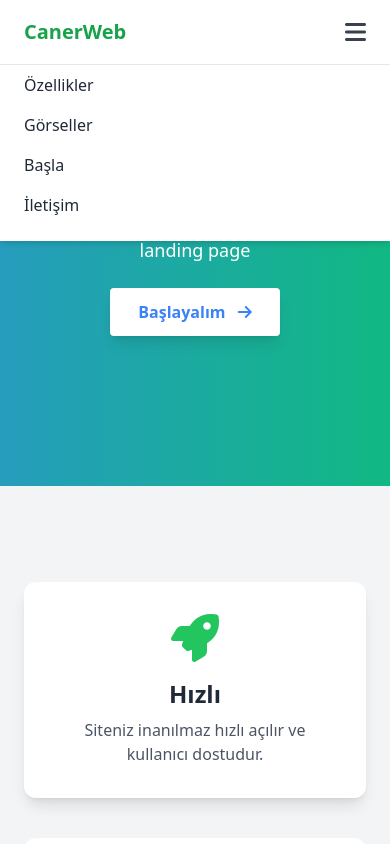
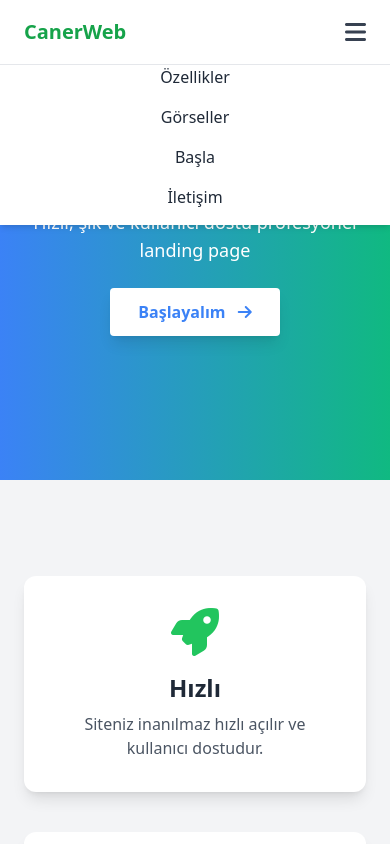
Before and after one commit to Canerr0/BenimSitem2, a plain HTML site: page index.html in a window 390 px wide. Both pictures are taken after a click on the button "Menüyü Aç/Kapat". Shown: the top 844 px of the page. Drawn offline with nearby package versions, Linux system fonts and the light colour scheme.

Commit message:
Add files via upload

```diff
--- a/index.html
+++ b/index.html
@@ -3,106 +3,69 @@
 <head>
 <meta charset="UTF-8">
 <meta name="viewport" content="width=device-width, initial-scale=1.0">
-<title>Caner Ultra Modern Web</title>
+<title>Caner Ultra Modern Landing Page</title>
 <script src="https://cdn.tailwindcss.com"></script>
 <link rel="stylesheet" href="https://cdnjs.cloudflare.com/ajax/libs/font-awesome/6.4.2/css/all.min.css"/>
-
 <style>
-html { scroll-behavior: smooth; scroll-padding-top: 80px; }
-
-/* Fade & scroll animasyonları */
-.fade-in { opacity:0; transform:translateY(20px); transition: opacity 0.8s ease-out, transform 0.8s ease-out; }
-.fade-in.visible { opacity:1; transform:translateY(0); }
-
-/* Gradient arka plan animasyonu */
-@keyframes gradientBG { 0%{background-position:0% 50%;}50%{background-position:100% 50%;}100%{background-position:0% 50%;} }
-.animated-gradient { background: linear-gradient(270deg,#10b981,#3b82f6,#8b5cf6,#f59e0b); background-size:600% 600%; animation:gradientBG 20s ease infinite; }
-
-/* Hero animasyonları */
-.hero-title { animation: bounce 2s infinite; }
-.hero-subtitle { animation: pulse 2s infinite; }
-
-/* Icon animasyonları */
-.icon-bounce { animation: bounce 2s infinite; }
-
-/* Button hover & parlayan efekt */
-.btn-hover {
-  position: relative;
-  overflow: hidden;
-  transition: transform 0.3s, background-color 0.3s;
-}
-.btn-hover:hover { transform: scale(1.05); }
-.btn-hover::after {
-  content: '';
-  position: absolute;
-  top: -50%;
-  left: -50%;
-  width: 200%;
-  height: 200%;
-  background: rgba(255,255,255,0.15);
-  transform: rotate(45deg) translate(-100%, -100%);
-  transition: transform 0.5s;
-}
-.btn-hover:hover::after {
-  transform: rotate(45deg) translate(100%, 100%);
-}
-
-/* Footer sosyal ikon hover */
-.social-icon:hover { color:#10b981; transform:scale(1.2); transition:0.3s; }
+html{scroll-behavior:smooth;scroll-padding-top:80px;}
+body{overflow-x:hidden;}
+.fade-in{opacity:0;transform:translateY(20px);transition:opacity 0.8s ease-out, transform 0.8s ease-out;}
+.fade-in.visible{opacity:1;transform:translateY(0);}
+.animated-gradient{background:linear-gradient(270deg,#10b981,#3b82f6);background-size:600% 600%;transition:background 0.3s ease;}
+.hero-title{animation:bounce 2s infinite;}
+.hero-subtitle{animation:pulse 2s infinite;}
+.icon-bounce{animation:bounce 2s infinite;}
+.btn-hover:hover{transform:scale(1.05);transition:0.3s;}
+.social-icon:hover{color:#10b981;transform:scale(1.2);transition:0.3s;}
+#bgCanvas{position:fixed;top:0;left:0;width:100%;height:100%;z-index:-1;}
 </style>
 </head>
-<body class="bg-gray-100 font-sans text-gray-800 relative overflow-x-hidden">
+<body class="bg-gray-100 font-sans text-gray-800">
 
-<!-- Particle Arka Plan -->
-<canvas id="particles-canvas" class="absolute top-0 left-0 w-full h-full -z-10"></canvas>
+<canvas id="bgCanvas"></canvas>
 
-<!-- Navbar -->
 <nav class="fixed w-full bg-white shadow-md z-50">
 <div class="max-w-7xl mx-auto px-6 py-4 flex justify-between items-center">
 <a href="#hero" class="font-bold text-xl text-green-600">CanerWeb</a>
 <div class="hidden md:flex space-x-6">
 <a href="#features" class="hover:text-green-600 transition">Özellikler</a>
-      <a href="#visual"   class="hover:text-green-600 transition">Görseller</a>
-      <a href="#cta"      class="hover:text-green-600 transition">Başla</a>
-      <a href="#contact"  class="hover:text-green-600 transition">İletişim</a>
+<a href="#visual" class="hover:text-green-600 transition">Görseller</a>
+<a href="#cta" class="hover:text-green-600 transition">Başla</a>
+<a href="#contact" class="hover:text-green-600 transition">İletişim</a>
 </div>
-    <button id="menu-btn" aria-label="Menüyü Aç/Kapat" class="md:hidden text-gray-700 focus:outline-none">
-      <i class="fas fa-bars text-2xl"></i>
-    </button>
+<button id="menu-btn" aria-label="Menüyü Aç/Kapat" class="md:hidden text-gray-700 focus:outline-none"><i class="fas fa-bars text-2xl"></i></button>
 </div>
-  <div id="mobile-menu" class="hidden md:hidden bg-white px-6 pb-4 border-t">
-    <a href="#features" class="block py-2 hover:text-green-600 transition">Özellikler</a>
-    <a href="#visual"   class="block py-2 hover:text-green-600 transition">Görseller</a>
-    <a href="#cta"      class="block py-2 hover:text-green-600 transition">Başla</a>
-    <a href="#contact"  class="block py-2 hover:text-green-600 transition">İletişim</a>
+<div id="mobile-menu" class="hidden md:hidden bg-white px-6 pb-4 border-t flex flex-col items-center space-y-4">
+<a href="#features" class="hover:text-green-600 transition">Özellikler</a>
+<a href="#visual" class="hover:text-green-600 transition">Görseller</a>
+<a href="#cta" class="hover:text-green-600 transition">Başla</a>
+<a href="#contact" class="hover:text-green-600 transition">İletişim</a>
 </div>
 </nav>
 
-<!-- Hero -->
-<header id="hero" class="animated-gradient text-white pt-24 py-36 relative overflow-hidden text-center">
-  <div data-parallax="0.3" class="max-w-3xl mx-auto px-6">
-    <h1 class="text-5xl md:text-6xl font-bold mb-4 hero-title">Ultra Modern Web Tasarım</h1>
-    <p class="text-lg md:text-xl mb-6 hero-subtitle">Hızlı, şık ve kullanıcı dostu profesyonel landing page</p>
-    <a href="#features" class="bg-white text-blue-500 font-bold py-3 px-7 rounded shadow-lg btn-hover inline-block">
+<header id="hero" class="animated-gradient text-white pt-24 py-36 relative overflow-hidden text-center" data-parallax="0.3">
+<div class="max-w-3xl mx-auto px-6">
+<h1 class="text-5xl md:text-6xl font-bold mb-4 hero-title fade-in">Ultra Modern Web Tasarım</h1>
+<p class="text-lg md:text-xl mb-6 hero-subtitle fade-in">Hızlı, şık ve kullanıcı dostu profesyonel landing page</p>
+<a href="#features" class="bg-white text-blue-500 font-bold py-3 px-7 rounded shadow-lg btn-hover fade-in inline-block">
 Başlayalım <i class="fas fa-arrow-right ml-2"></i>
 </a>
 </div>
 </header>
 
-<!-- Features -->
 <section id="features" class="py-24 bg-gray-100">
 <div class="max-w-6xl mx-auto px-6 grid md:grid-cols-3 gap-10 text-center">
-    <div class="bg-white p-8 rounded-xl shadow-lg hover:shadow-2xl btn-hover fade-in">
+<div class="bg-white p-8 rounded-xl shadow-lg hover:shadow-2xl btn-hover fade-in" data-parallax="0.1">
 <div class="text-green-500 text-5xl mb-4 icon-bounce"><i class="fas fa-rocket"></i></div>
 <h2 class="text-2xl font-bold mb-2">Hızlı</h2>
 <p class="text-gray-600">Siteniz inanılmaz hızlı açılır ve kullanıcı dostudur.</p>
 </div>
-    <div class="bg-white p-8 rounded-xl shadow-lg hover:shadow-2xl btn-hover fade-in">
+<div class="bg-white p-8 rounded-xl shadow-lg hover:shadow-2xl btn-hover fade-in" data-parallax="0.15">
 <div class="text-blue-500 text-5xl mb-4 icon-bounce"><i class="fas fa-paint-brush"></i></div>
 <h2 class="text-2xl font-bold mb-2">Estetik</h2>
 <p class="text-gray-600">Modern tasarım trendlerine uygun, göz alıcı ve sade arayüz.</p>
 </div>
-    <div class="bg-white p-8 rounded-xl shadow-lg hover:shadow-2xl btn-hover fade-in">
+<div class="bg-white p-8 rounded-xl shadow-lg hover:shadow-2xl btn-hover fade-in" data-parallax="0.2">
 <div class="text-purple-500 text-5xl mb-4 icon-bounce"><i class="fas fa-shield-alt"></i></div>
 <h2 class="text-2xl font-bold mb-2">Güvenli</h2>
 <p class="text-gray-600">Verileriniz güvenli, siteniz standartlara uygundur.</p>
@@ -110,9 +73,8 @@ html { scroll-behavior: smooth; scroll-padding-top: 80px; }
 </div>
 </section>
 
-<!-- Visual / Parallax -->
-<section id="visual" class="py-24 bg-fixed bg-center bg-cover fade-in" style="background-image:url('https://images.unsplash.com/photo-1507525428034-b723cf961d3e?auto=format&fit=crop&w=1600&q=80');">
-  <div data-parallax="0.2" class="bg-black bg-opacity-50 py-20">
+<section id="visual" class="py-24 bg-fixed bg-center bg-cover fade-in" style="background-image:url('https://images.unsplash.com/photo-1507525428034-b723cf961d3e?auto=format&fit=crop&w=1600&q=80');" data-parallax="0.05">
+<div class="bg-black bg-opacity-50 py-20">
 <div class="max-w-4xl mx-auto text-center text-white px-6">
 <h2 class="text-4xl font-bold mb-6">Görsellik & UX Önceliğimiz</h2>
 <p class="text-lg mb-10">Web siten hızlı, modern ve estetik olmalı.</p>
@@ -123,8 +85,7 @@ html { scroll-behavior: smooth; scroll-padding-top: 80px; }
 </div>
 </section>
 
-<!-- CTA -->
-<section id="cta" class="py-24 text-center fade-in">
+<section id="cta" class="py-24 text-center fade-in" data-parallax="0.1">
 <h2 class="text-4xl font-bold mb-6">Hemen Başla!</h2>
 <p class="text-gray-700 mb-8">Kendi web siteni oluşturmak için adım at ve bu ultra modern tasarımı kullan.</p>
 <a href="#contact" class="bg-blue-500 hover:bg-blue-700 text-white font-bold py-4 px-8 rounded shadow-lg btn-hover">
@@ -132,21 +93,18 @@ html { scroll-behavior: smooth; scroll-padding-top: 80px; }
 </a>
 </section>
 
-<!-- Contact Form -->
-<section id="contact" class="py-24 bg-gray-200 text-center fade-in">
+<section id="contact" class="py-24 bg-gray-200 text-center fade-in" data-parallax="0.05">
 <h2 class="text-4xl font-bold mb-6">İletişime Geç</h2>
 <p class="text-gray-700 mb-8">Sorularınız için hemen mesaj bırakın!</p>
-
 <div id="alert-success" class="hidden max-w-xl mx-auto mb-4 rounded-lg border border-green-300 bg-green-50 text-green-800 p-4">
 <i class="fa-solid fa-circle-check mr-2"></i> Mesajınız başarıyla gönderildi!
 </div>
 <div id="alert-error" class="hidden max-w-xl mx-auto mb-4 rounded-lg border border-red-300 bg-red-50 text-red-800 p-4">
 <i class="fa-solid fa-triangle-exclamation mr-2"></i> Bir hata oluştu. Lütfen tekrar deneyin.
 </div>
-
 <form id="contact-form" class="max-w-xl mx-auto grid gap-4">
 <input type="text" name="_gotcha" class="hidden" tabindex="-1" autocomplete="off"/>
-    <input type="text" name="isim"  placeholder="Adınız" required class="p-4 rounded border border-gray-300 focus:outline-none focus:ring-2 focus:ring-green-400"/>
+<input type="text" name="isim" placeholder="Adınız" required class="p-4 rounded border border-gray-300 focus:outline-none focus:ring-2 focus:ring-green-400"/>
 <input type="email" name="email" placeholder="Email" required class="p-4 rounded border border-gray-300 focus:outline-none focus:ring-2 focus:ring-green-400"/>
 <textarea name="mesaj" placeholder="Mesajınız" rows="4" required class="p-4 rounded border border-gray-300 focus:outline-none focus:ring-2 focus:ring-green-400"></textarea>
 <button id="submit-btn" type="submit" class="bg-green-500 hover:bg-green-700 text-white font-bold py-3 px-6 rounded shadow-lg btn-hover disabled:opacity-60 disabled:cursor-not-allowed">
@@ -155,7 +113,6 @@ html { scroll-behavior: smooth; scroll-padding-top: 80px; }
 </form>
 </section>
 
-<!-- Footer -->
 <footer class="bg-gray-900 text-gray-400 py-8 text-center fade-in">
 <p>© 2025 Caner Teper. Tüm hakları saklıdır.</p>
 <div class="flex justify-center space-x-4 mt-4">
@@ -165,144 +122,71 @@ html { scroll-behavior: smooth; scroll-padding-top: 80px; }
 </div>
 </footer>
 
-<!-- Confetti JS -->
-<script src="https://cdn.jsdelivr.net/npm/canvas-confetti@1.6.0/dist/confetti.browser.min.js"></script>
-
-<!-- Scripts -->
 <script>
-  // Fade-in
-  const faders = document.querySelectorAll('.fade-in');
-  const appearOptions = { threshold:0.1 };
-  const appearOnScroll = new IntersectionObserver((entries, observer)=>{
-    entries.forEach(entry=>{
-      if(entry.isIntersecting){
-        entry.target.classList.add('visible');
-        observer.unobserve(entry.target);
-      }
-    });
-  }, appearOptions);
+const faders=document.querySelectorAll('.fade-in');
+const appearOptions={threshold:0.1};
+const appearOnScroll=new IntersectionObserver((entries,observer)=>{
+entries.forEach(entry=>{if(entry.isIntersecting){entry.target.classList.add('visible');observer.unobserve(entry.target);}});
+},appearOptions);
 faders.forEach(fader=>appearOnScroll.observe(fader));
 
-  // Hamburger
-  const menuBtn = document.getElementById('menu-btn');
-  const mobileMenu = document.getElementById('mobile-menu');
+const menuBtn=document.getElementById('menu-btn');
+const mobileMenu=document.getElementById('mobile-menu');
 menuBtn.addEventListener('click',()=>{
 mobileMenu.classList.toggle('hidden');
-    document.body.style.overflow = mobileMenu.classList.contains('hidden') ? '' : 'hidden';
+document.body.style.overflow=mobileMenu.classList.contains('hidden')?'':'hidden';
 });
 mobileMenu.querySelectorAll('a').forEach(a=>a.addEventListener('click',()=>mobileMenu.classList.add('hidden')));
 
-  // Formspree AJAX + Confetti
-  const form = document.getElementById('contact-form');
-  const btn  = document.getElementById('submit-btn');
-  const ok   = document.getElementById('alert-success');
-  const err  = document.getElementById('alert-error');
-
-  form.addEventListener('submit', async (e)=>{
-    e.preventDefault();
-    ok.classList.add('hidden');
-    err.classList.add('hidden');
-    btn.disabled = true;
-    const originalText = btn.textContent;
-    btn.textContent = 'Gönderiliyor...';
-
-    const formData = new FormData(form);
-    try {
-      const ENDPOINT_URL = 'https://formspree.io/f/xvgqyagb';
-      const response = await fetch(ENDPOINT_URL, {
-        method: 'POST',
-        body: formData,
-        headers: { 'Accept': 'application/json' }
-      });
-      if (response.ok) {
-        ok.classList.remove('hidden');
-        form.reset();
-        confetti({ particleCount: 100, spread: 70, origin: { y: 0.6 } });
-      } else { err.classList.remove('hidden'); }
-    } catch(e) { err.classList.remove('hidden'); }
-    finally { btn.disabled = false; btn.textContent = originalText; }
+const form=document.getElementById('contact-form');
+const btn=document.getElementById('submit-btn');
+const ok=document.getElementById('alert-success');
+const err=document.getElementById('alert-error');
+form.addEventListener('submit',async e=>{
+e.preventDefault();ok.classList.add('hidden');err.classList.add('hidden');btn.disabled=true;
+const originalText=btn.textContent; btn.textContent='Gönderiliyor...';
+const formData=new FormData(form);
+try{
+const ENDPOINT_URL='https://formspree.io/f/xvgqyagb';
+const response=await fetch(ENDPOINT_URL,{method:'POST',body:formData,headers:{'Accept':'application/json'}});
+if(response.ok){ok.classList.remove('hidden');form.reset();}else{err.classList.remove('hidden');}
+}catch(e){err.classList.remove('hidden');}finally{btn.disabled=false;btn.textContent=originalText;}
 });
 
-  // Parallax Effect
-  const parallaxElems = document.querySelectorAll('[data-parallax]');
-  window.addEventListener('scroll', () => {
-    const scrollTop = window.pageYOffset;
-    parallaxElems.forEach(el => {
-      const speed = parseFloat(el.getAttribute('data-parallax'));
-      el.style.transform = `translateY(${scrollTop * speed}px)`;
-    });
-  });
+// Parallax
+const parallaxElems=document.querySelectorAll('[data-parallax]');
+function updateParallax(){
+const scrollTop=window.pageYOffset;
+parallaxElems.forEach(el=>{let speed=parseFloat(el.getAttribute('data-parallax'));if(window.innerWidth<=768)speed*=0.5;el.style.transform=`translateY(${scrollTop*speed}px)`;});
+}
+window.addEventListener('scroll',updateParallax);
+window.addEventListener('resize',updateParallax);
 
-  // Particle Background + Mouse Interaction
-  const canvas = document.getElementById('particles-canvas');
-  const ctx = canvas.getContext('2d');
-  let particlesArray = [];
-  let mouse = { x: canvas.width/2, y: canvas.height/2 };
-
-  function resizeCanvas() {
-    canvas.width = window.innerWidth;
-    canvas.height = window.innerHeight;
-  }
-  window.addEventListener('resize', resizeCanvas);
-  resizeCanvas();
-
-  window.addEventListener('mousemove', (e) => { mouse.x = e.clientX; mouse.y = e.clientY; });
-
-  class Particle {
-    constructor() {
-      this.x = Math.random()*canvas.width;
-      this.y = Math.random()*canvas.height;
-      this.size = Math.random()*3+1;
-      this.speedX = (Math.random()-0.5)*0.5;
-      this.speedY = (Math.random()-0.5)*0.5;
-    }
-    update() {
-      this.x += this.speedX;
-      this.y += this.speedY;
-      if(this.x<0||this.x>canvas.width)this.speedX*=-1;
-      if(this.y<0||this.y>canvas.height)this.speedY*=-1;
-    }
-    draw() {
-      ctx.fillStyle='rgba(255,255,255,0.5)';
-      ctx.beginPath();
-      ctx.arc(this.x,this.y,this.size,0,Math.PI*2);
-      ctx.fill();
-    }
-  }
-
-  function initParticles() {
-    particlesArray = [];
-    const number = Math.floor((canvas.width*canvas.height)/8000);
-    for(let i=0;i<number;i++) particlesArray.push(new Particle());
-  }
-  initParticles();
-
+// Particle background
+const canvas=document.getElementById('bgCanvas');
+const ctx=canvas.getContext('2d');
+canvas.width=innerWidth;canvas.height=innerHeight;
+class Particle{constructor(){this.x=Math.random()*canvas.width;this.y=Math.random()*canvas.height;this.size=Math.random()*2+1;this.speedX=(Math.random()-0.5)*0.5;this.speedY=(Math.random()-0.5)*0.5;}
+update(){this.x+=this.speedX;this.y+=this.speedY;if(this.x<0||this.x>canvas.width)this.speedX*=-1;if(this.y<0||this.y>canvas.height)this.speedY*=-1;}
+draw(){ctx.beginPath();ctx.arc(this.x,this.y,this.size,0,Math.PI*2);ctx.fillStyle='rgba(255,255,255,0.6)';ctx.fill();}}
+const particlesArray=[];for(let i=0;i<100;i++){particlesArray.push(new Particle());}
+let mouse={x:canvas.width/2,y:canvas.height/2};
+window.addEventListener('mousemove',e=>{mouse.x=e.clientX;mouse.y=e.clientY;});
 function drawInteractiveParticles(){
 ctx.clearRect(0,0,canvas.width,canvas.height);
-    particlesArray.forEach(p=>{
-      p.update(); p.draw();
-      const dx = p.x - mouse.x;
-      const dy = p.y - mouse.y;
-      const distance = Math.sqrt(dx*dx + dy*dy);
-      if(distance<150){
-        ctx.strokeStyle = `rgba(255,255,255,${1-distance/150})`;
-        ctx.lineWidth=1;
-        ctx.beginPath();
-        ctx.moveTo(p.x,p.y);
-        ctx.lineTo(mouse.x,mouse.y);
-        ctx.stroke();
-      }
-    });
-    ctx.beginPath();
-    const gradient = ctx.createRadialGradient(mouse.x,mouse.y,0,mouse.x,mouse.y,100);
-    gradient.addColorStop(0,'rgba(255,255,255,0.2)');
-    gradient.addColorStop(1,'rgba(255,255,255,0)');
-    ctx.fillStyle = gradient;
-    ctx.arc(mouse.x,mouse.y,100,0,Math.PI*2);
-    ctx.fill();
-    requestAnimationFrame(drawInteractiveParticles);
-  }
+particlesArray.forEach(p=>{p.update();p.draw();
+const dx=p.x-mouse.x;const dy=p.y-mouse.y;const distance=Math.sqrt(dx*dx+dy*dy);
+if(distance<150){ctx.strokeStyle=`rgba(255,255,255,${1-distance/150})`;ctx.beginPath();ctx.moveTo(p.x,p.y);ctx.lineTo(mouse.x,mouse.y);ctx.stroke();}});
+requestAnimationFrame(drawInteractiveParticles);}
 drawInteractiveParticles();
+window.addEventListener('resize',()=>{canvas.width=innerWidth;canvas.height=innerHeight;});
+
+// Scroll ile gradient değişimi
+const hero = document.getElementById('hero');
+const colors = [['#10b981','#3b82f6'],['#3b82f6','#8b5cf6'],['#8b5cf6','#f59e0b'],['#f59e0b','#10b981']];
+function lerpColor(a,b,t){const ah=parseInt(a.replace('#',''),16),bh=parseInt(b.replace('#',''),16);const ar=(ah>>16)&0xff,ag=(ah>>8)&0xff,ab=ah&0xff;const br=(bh>>16)&0xff,bg=(bh>>8)&0xff,bb=bh&0xff;const rr=Math.round(ar+(br-ar)*t),rg=Math.round(ag+(bg-ag)*t),rb=Math.round(ab+(bb-ab)*t);return `rgb(${rr},${rg},${rb})`;}
+window.addEventListener('scroll', ()=>{const scrollPerc=window.scrollY/(document.body.scrollHeight-window.innerHeight);const index=Math.floor(scrollPerc*(colors.length-1));const t=(scrollPerc*(colors.length-1))-index;const color1=lerpColor(colors[index][0],colors[index+1][0],t);const color2=lerpColor(colors[index][1],colors[index+1][1],t);hero.style.background=`linear-gradient(270deg, ${color1}, ${color2})`;});
 </script>
+
 </body>
 </html>
```
Lines whose indentation alone changed are shown as unchanged.
